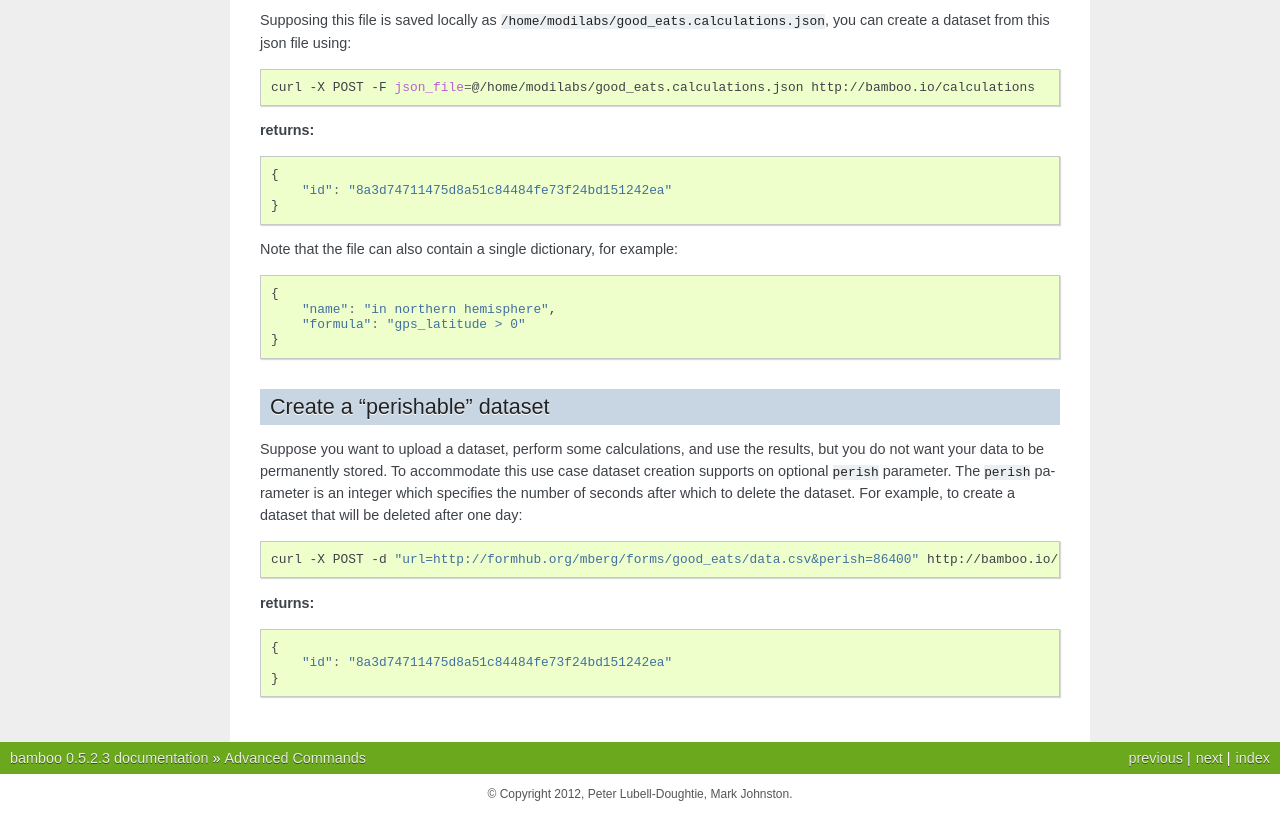
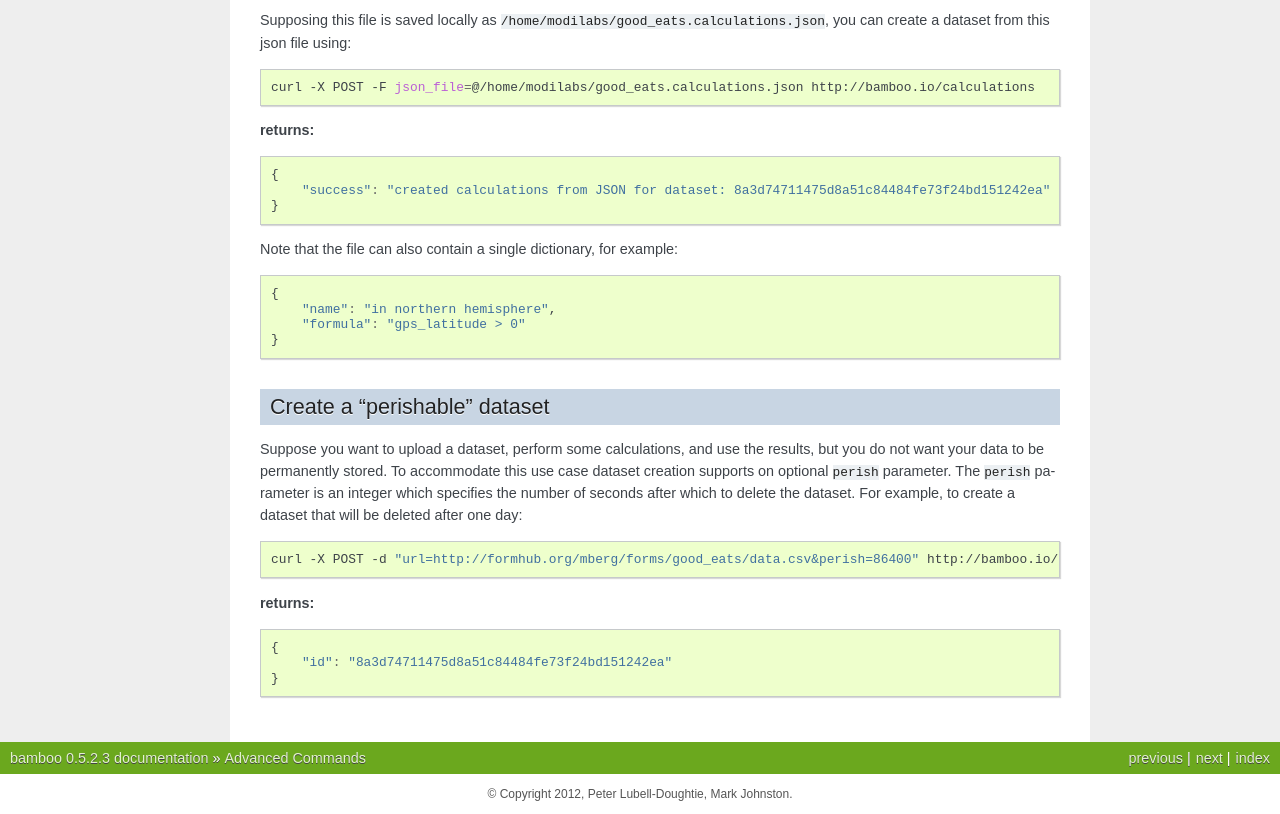
Before and after one commit to pld/bamboo, a Sphinx documentation site: the page built from docs/advanced_commands.rst, in a window 1280 px wide and 900 px high, scrolled down 2220 px, cut to the strip 86-900 px from the top of the window. Built offline with Sphinx 7.4.7, drawn with Linux system fonts in a browser that asks for light colours; formulas are drawn with MathJax 3.

Commit message:
messages for calc success

```diff
--- a/docs/advanced_commands.rst
+++ b/docs/advanced_commands.rst
@@ -147,7 +147,7 @@
 .. code-block:: javascript
 
     {
-        "id": "8a3d74711475d8a51c84484fe73f24bd151242ea"
+        "success": "created calculations from JSON for dataset: 8a3d74711475d8a51c84484fe73f24bd151242ea"
     }
 
 Note that the file can also contain a single dictionary, for example:
```
